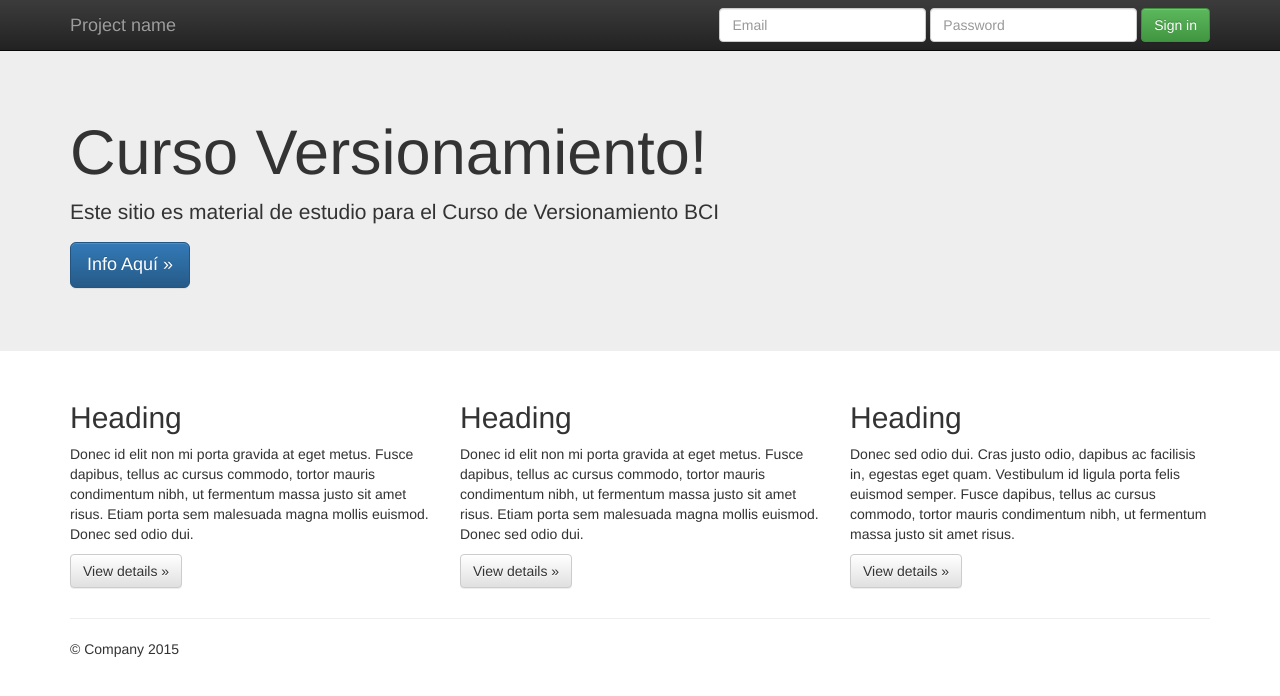
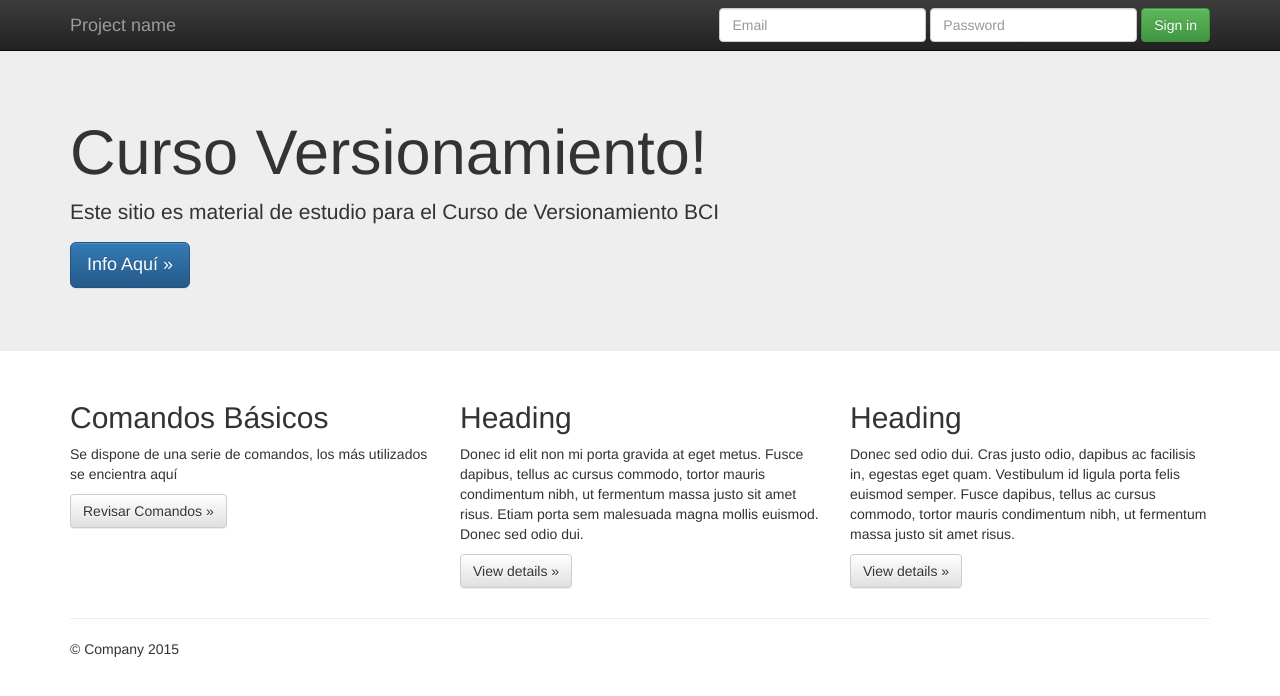
Before and after one commit to RichyMadrid/Trabajo2_Richard_Ureta, a plain HTML site: page index.html in a window 1280 px wide. Drawn offline with nearby package versions, Linux system fonts and the light colour scheme.

Commit message:
se crea Feature de comandos básicos

```diff
--- a/index.html
+++ b/index.html
@@ -65,9 +65,9 @@
       <!-- Example row of columns -->
       <div class="row">
         <div class="col-md-4">
-          <h2>Heading</h2>
-          <p>Donec id elit non mi porta gravida at eget metus. Fusce dapibus, tellus ac cursus commodo, tortor mauris condimentum nibh, ut fermentum massa justo sit amet risus. Etiam porta sem malesuada magna mollis euismod. Donec sed odio dui. </p>
-          <p><a class="btn btn-default" href="#" role="button">View details &raquo;</a></p>
+          <h2>Comandos Básicos</h2>
+          <p>Se dispone de una serie de comandos, los más utilizados se encientra aquí</p>
+          <p><a class="btn btn-default" href="#" role="button">Revisar Comandos &raquo;</a></p>
         </div>
         <div class="col-md-4">
           <h2>Heading</h2>
```
